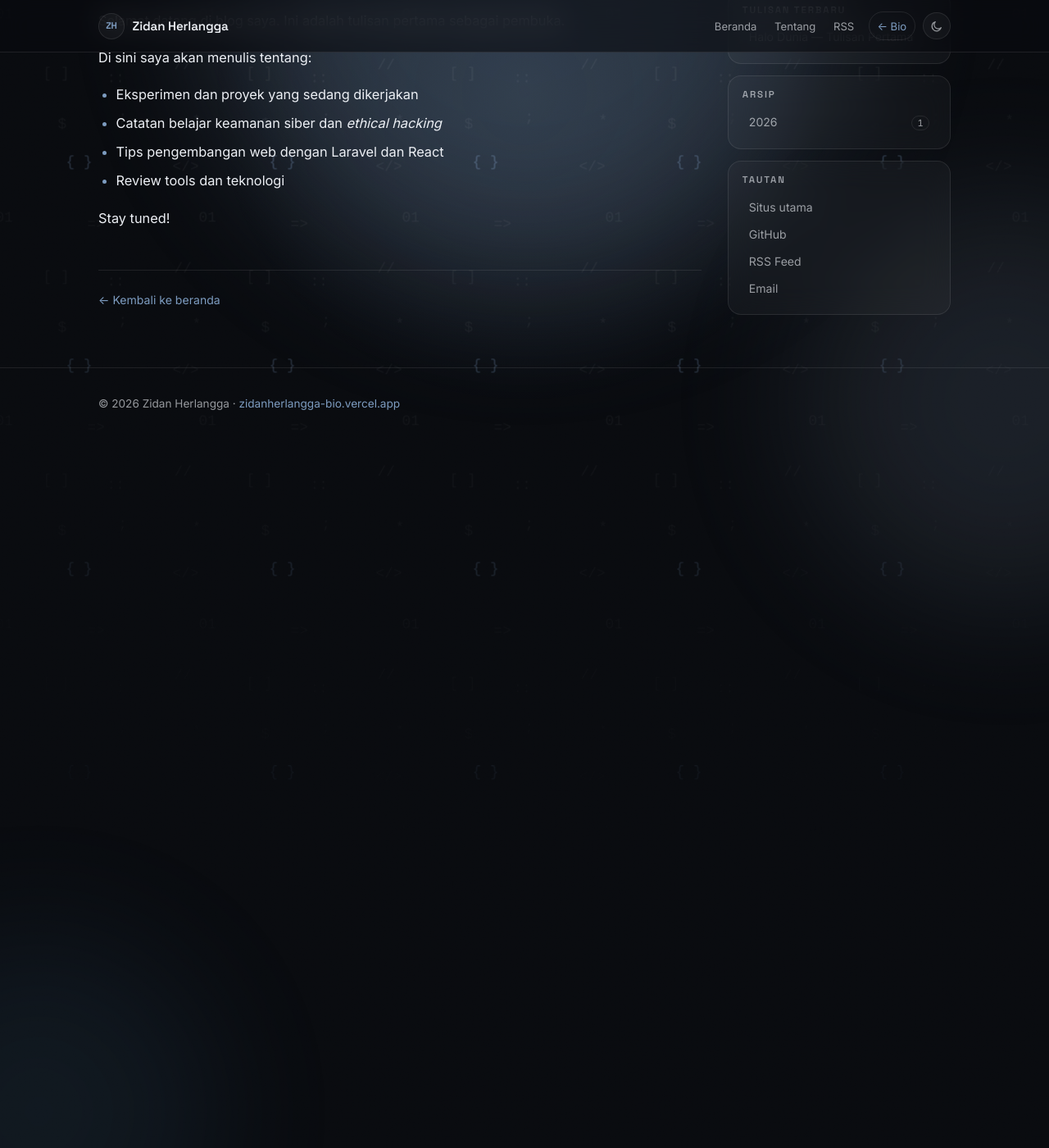
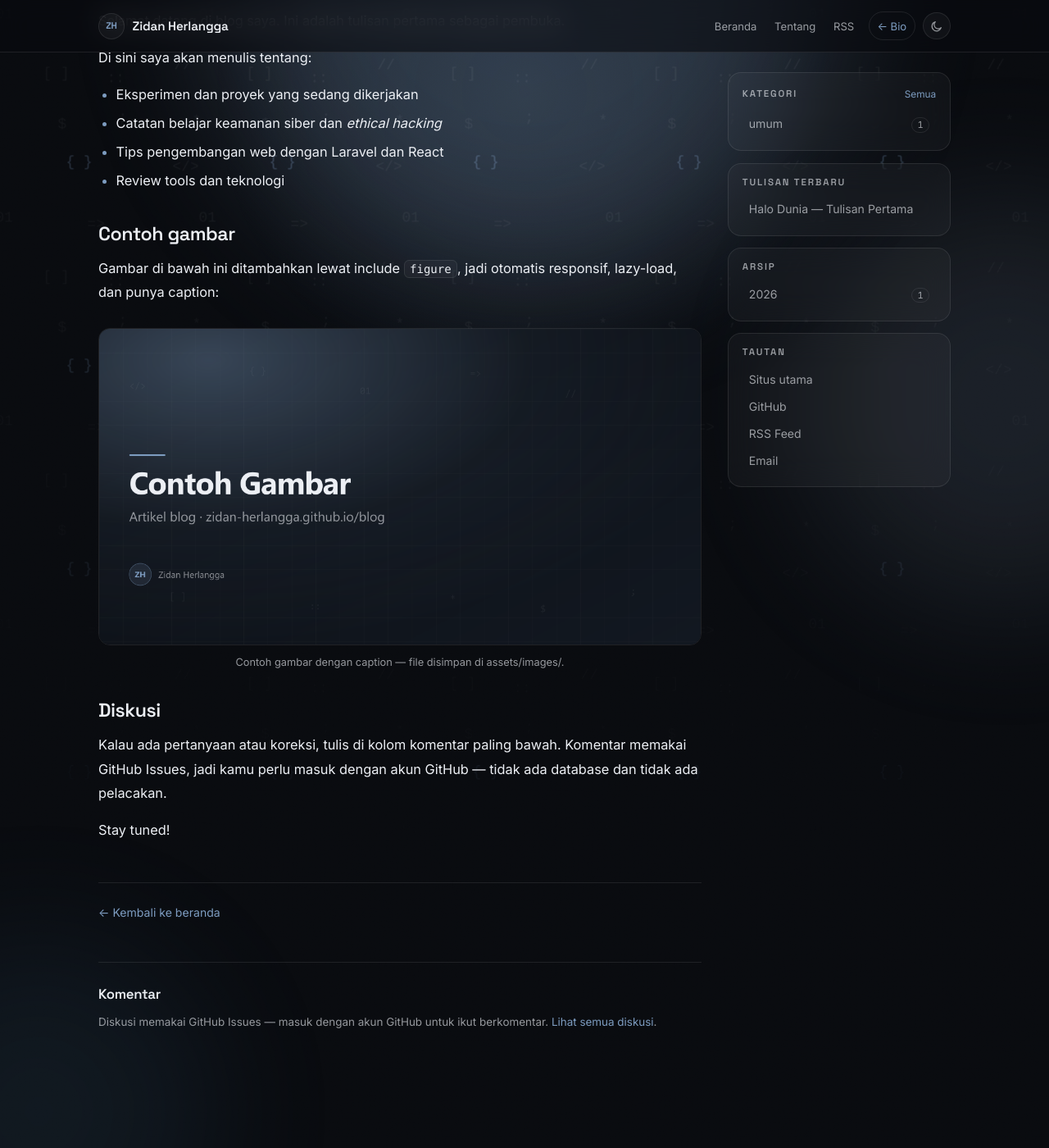
Before and after one commit to zidan-herlangga/blog, a Jekyll site: the page built from _posts/2026-01-01-halo-dunia.md, in a window 1280 px wide and 1400 px high, scrolled down 226 px. Shown: the whole window at 82% size. Built offline with Jekyll 4.4.1, drawn with Linux system fonts in a browser that asks for light colours; comment, search, counter and statistics services are not loaded.

Commit message:
feat: dukungan gambar artikel (figure/cover/OG) + kolom komentar utterances

```diff
--- a/_config.yml
+++ b/_config.yml
@@ -17,6 +17,15 @@ plugins:
   - jekyll-seo-tag
   - jekyll-sitemap
 
+# Komentar (utterances, berbasis GitHub Issues — tanpa database)
+comments:
+  enabled: true
+  repo: "zidan-herlangga/blog"
+  issue_term: "pathname"
+  label: ""
+  theme_light: "github-light"
+  theme_dark: "github-dark"
+
 # Exclude
 exclude:
   - Gemfile
--- /dev/null
+++ b/_includes/comments.html
@@ -0,0 +1,49 @@
+{%- if site.comments.enabled and site.comments.repo -%}
+<section class="comments" id="komentar">
+  <h2>Komentar</h2>
+  <p class="comments-hint">
+    Diskusi memakai GitHub Issues &mdash; masuk dengan akun GitHub untuk ikut berkomentar.
+    <a href="https://github.com/{{ site.comments.repo }}/issues" rel="noopener noreferrer">Lihat semua diskusi</a>.
+  </p>
+
+  <div
+    class="comments-frame"
+    data-comments
+    data-repo="{{ site.comments.repo }}"
+    data-issue-term="{{ site.comments.issue_term | default: 'pathname' }}"
+    data-label="{{ site.comments.label }}"
+    data-theme-light="{{ site.comments.theme_light | default: 'github-light' }}"
+    data-theme-dark="{{ site.comments.theme_dark | default: 'github-dark' }}"></div>
+
+  <noscript>
+    <p class="comments-fallback">Aktifkan JavaScript untuk memuat komentar.</p>
+  </noscript>
+</section>
+
+<script>
+  (() => {
+    const host = document.querySelector('[data-comments]');
+    if (!host) return;
+
+    const mount = () => {
+      const dark = document.documentElement.classList.contains('dark');
+      host.innerHTML = '';
+      const s = document.createElement('script');
+      s.src = 'https://utteranc.es/client.js';
+      s.async = true;
+      s.crossOrigin = 'anonymous';
+      s.setAttribute('repo', host.dataset.repo);
+      s.setAttribute('issue-term', host.dataset.issueTerm);
+      if (host.dataset.label) s.setAttribute('label', host.dataset.label);
+      s.setAttribute(
+        'theme',
+        dark ? host.dataset.themeDark : host.dataset.themeLight
+      );
+      host.appendChild(s);
+    };
+
+    mount();
+    document.addEventListener('themechange', mount);
+  })();
+</script>
+{%- endif -%}
--- /dev/null
+++ b/_includes/figure.html
@@ -0,0 +1,12 @@
+{%- assign figure_src = include.src | relative_url -%}
+<figure class="post-figure">
+  <img
+    src="{{ figure_src }}"
+    alt="{{ include.alt | default: '' }}"
+    loading="lazy"
+    decoding="async"
+    {%- if include.width %} width="{{ include.width }}"{% endif %}>
+  {%- if include.caption %}
+  <figcaption>{{ include.caption }}</figcaption>
+  {%- endif %}
+</figure>
--- a/_layouts/default.html
+++ b/_layouts/default.html
@@ -90,6 +90,7 @@
         const dark = root.classList.toggle('dark');
         try { localStorage.setItem('theme', dark ? 'dark' : 'light'); } catch (e) { /* abaikan */ }
         sync();
+        document.dispatchEvent(new CustomEvent('themechange', { detail: { dark } }));
       });
     })();
   </script>
--- a/_layouts/post.html
+++ b/_layouts/post.html
@@ -12,6 +12,16 @@ layout: default
     </p>
   </header>
 
+  {% if page.cover %}
+  <figure class="post-cover">
+    <img
+      src="{{ page.cover | relative_url }}"
+      alt="{{ page.cover_alt | default: page.title }}"
+      loading="eager"
+      decoding="async">
+  </figure>
+  {% endif %}
+
   <div class="post-content">
     {{ content }}
   </div>
@@ -20,3 +30,5 @@ layout: default
     <a href="{{ '/' | relative_url }}">&larr; Kembali ke beranda</a>
   </footer>
 </article>
+
+{% include comments.html %}
--- a/_posts/2026-01-01-halo-dunia.md
+++ b/_posts/2026-01-01-halo-dunia.md
@@ -1,8 +1,11 @@
 ---
 layout: post
 title: "Halo Dunia — Tulisan Pertama"
+description: "Pembuka: rencana isi blog, contoh gambar, dan cara ikut berkomentar."
 date: 2026-01-01
 categories: [umum]
+image: /assets/images/contoh-gambar.png
+image_alt: "Kartu gelap bertema steel blue dengan tulisan Contoh Gambar"
 ---
 
 Selamat datang di blog saya. Ini adalah tulisan pertama sebagai pembuka.
@@ -14,4 +17,17 @@ Di sini saya akan menulis tentang:
 - Tips pengembangan web dengan Laravel dan React
 - Review tools dan teknologi
 
+## Contoh gambar
+
+Gambar di bawah ini ditambahkan lewat include `figure`, jadi otomatis responsif,
+lazy-load, dan punya caption:
+
+{% include figure.html src="/assets/images/contoh-gambar.png" alt="Contoh gambar artikel" caption="Contoh gambar dengan caption — file disimpan di assets/images/." %}
+
+## Diskusi
+
+Kalau ada pertanyaan atau koreksi, tulis di kolom komentar paling bawah.
+Komentar memakai GitHub Issues, jadi kamu perlu masuk dengan akun GitHub —
+tidak ada database dan tidak ada pelacakan.
+
 Stay tuned!
--- a/assets/css/style.css
+++ b/assets/css/style.css
@@ -725,6 +725,75 @@ hr {
   text-decoration: underline;
 }
 
+/* ---------- gambar & komentar ---------- */
+
+.post-figure {
+  margin: 1.75rem 0;
+}
+
+.post-figure img {
+  display: block;
+  width: 100%;
+  height: auto;
+  border: 1px solid var(--line);
+  border-radius: 14px;
+}
+
+.post-figure figcaption {
+  margin-top: 0.65rem;
+  color: var(--muted);
+  font-size: 0.8rem;
+  line-height: 1.5;
+  text-align: center;
+}
+
+.post-cover {
+  margin: 0 0 2rem;
+}
+
+.post-cover img {
+  display: block;
+  width: 100%;
+  aspect-ratio: 16 / 9;
+  object-fit: cover;
+  border: 1px solid var(--line);
+  border-radius: 18px;
+}
+
+.comments {
+  margin-top: 3rem;
+  padding-top: 1.75rem;
+  border-top: 1px solid var(--line);
+}
+
+.comments h2 {
+  margin-top: 0;
+  font-size: 1.05rem;
+}
+
+.comments-hint {
+  margin-bottom: 1.1rem;
+  color: var(--muted);
+  font-size: 0.84rem;
+}
+
+.comments-hint a {
+  color: var(--accent-text);
+}
+
+.comments-frame {
+  min-height: 140px;
+}
+
+.comments-frame .utterances {
+  max-width: 100%;
+}
+
+.comments-fallback {
+  color: var(--muted);
+  font-size: 0.85rem;
+}
+
 /* ---------- halaman kategori & arsip ---------- */
 
 .page-intro {
```
Also changed, not shown: README.md, assets/images/contoh-gambar.png (added).
